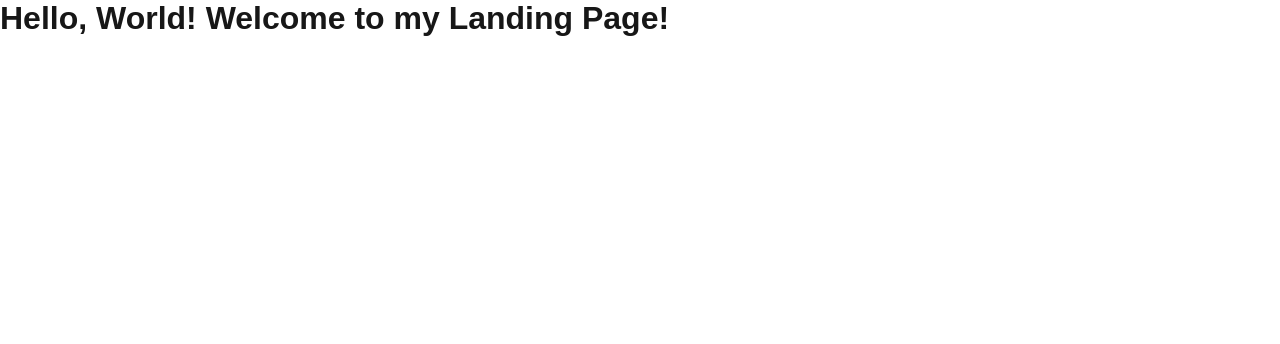
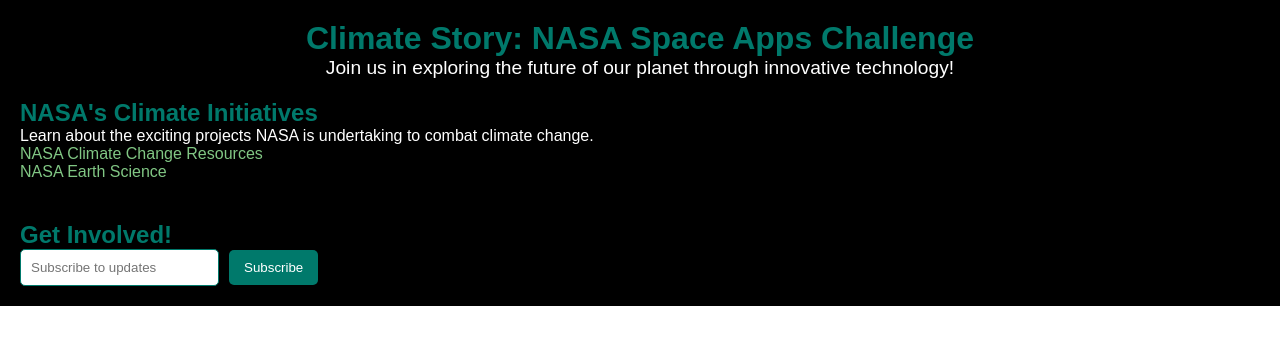
Before and after one commit to Abhishekingle662/Climate-Story-Nasa-Space-Apps-, a Next.js app: page / in a window 1280 px wide. Shown: the top 344 px of the page. Built offline with nearby package versions, Linux system fonts and the light colour scheme.

Commit message:
Updated the Landing Page

```diff
--- a/app/page.js
+++ b/app/page.js
@@ -1,7 +1,12 @@
+// Import the LandingPage component
+import LandingPage from '../components/LandingPage'; // Adjust the path based on your project structure
+
+// Define the Home component
 export default function Home() {
   return (
     <div>
-      <h1>Hello, World! Welcome to my Landing Page!</h1>
+      {/* Render the LandingPage component */}
+      <LandingPage />
     </div>
   );
 }
--- /dev/null
+++ b/components/LandingPage.jsx
@@ -0,0 +1,48 @@
+// components/LandingPage.js
+
+const LandingPage = () => {
+    return (
+        <div style={{ backgroundColor: 'black', padding: '20px', color: 'white', fontFamily: 'Arial, sans-serif' }}>
+            <header style={{ textAlign: 'center', marginBottom: '20px' }}>
+                <h1 style={{ color: '#00796b' }}>Climate Story: NASA Space Apps Challenge</h1>
+                <p style={{ fontSize: '1.2em' }}>
+                    Join us in exploring the future of our planet through innovative technology!
+                </p>
+            </header>
+            <section style={{ marginBottom: '40px' }}>
+                <h2 style={{ color: '#00796b' }}>NASA's Climate Initiatives</h2>
+                <p>
+                    Learn about the exciting projects NASA is undertaking to combat climate change.
+                </p>
+                {/* Add images or links to relevant NASA resources */}
+                <ul style={{ listStyleType: 'none', padding: '0' }}>
+                    <li>
+                        <a href="https://climate.nasa.gov/" style={{ color: '#81c784' }}>NASA Climate Change Resources</a>
+                    </li>
+                    <li>
+                        <a href="https://www.nasa.gov/mission_pages/earth/index.html" style={{ color: '#81c784' }}>NASA Earth Science</a>
+                    </li>
+                </ul>
+            </section>
+            <section>
+                <h2 style={{ color: '#00796b' }}>Get Involved!</h2>
+                <form>
+                    <input
+                        type="email"
+                        placeholder="Subscribe to updates"
+                        required
+                        style={{ padding: '10px', marginRight: '10px', borderRadius: '5px', border: '1px solid #00796b' }}
+                    />
+                    <button
+                        type="submit"
+                        style={{ padding: '10px 15px', borderRadius: '5px', border: 'none', backgroundColor: '#00796b', color: 'white', cursor: 'pointer' }}
+                    >
+                        Subscribe
+                    </button>
+                </form>
+            </section>
+        </div>
+    );
+};
+
+export default LandingPage;
--- a/jsconfig.json
+++ b/jsconfig.json
@@ -3,6 +3,8 @@
     "jsx": "react",
     "paths": {
       "@/*": ["./*"]
-    }
-  }
+    },
+    "baseUrl": "."
+  },
+  "include": ["**/*.js", "**/*.jsx"]
 }
```
